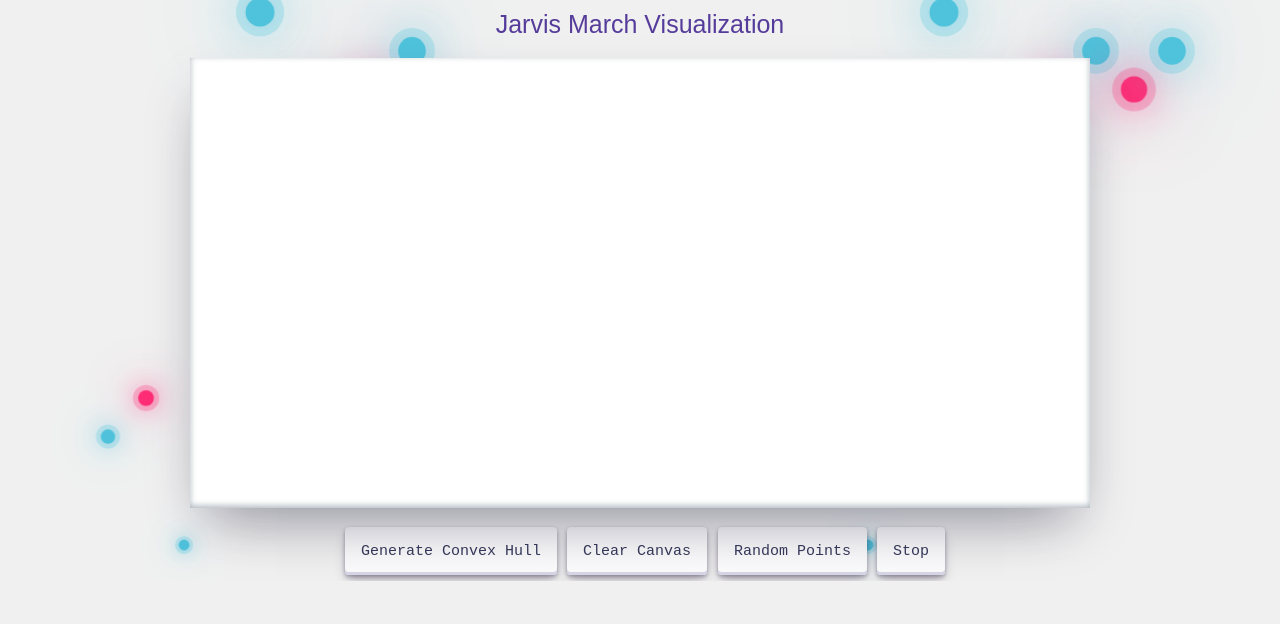
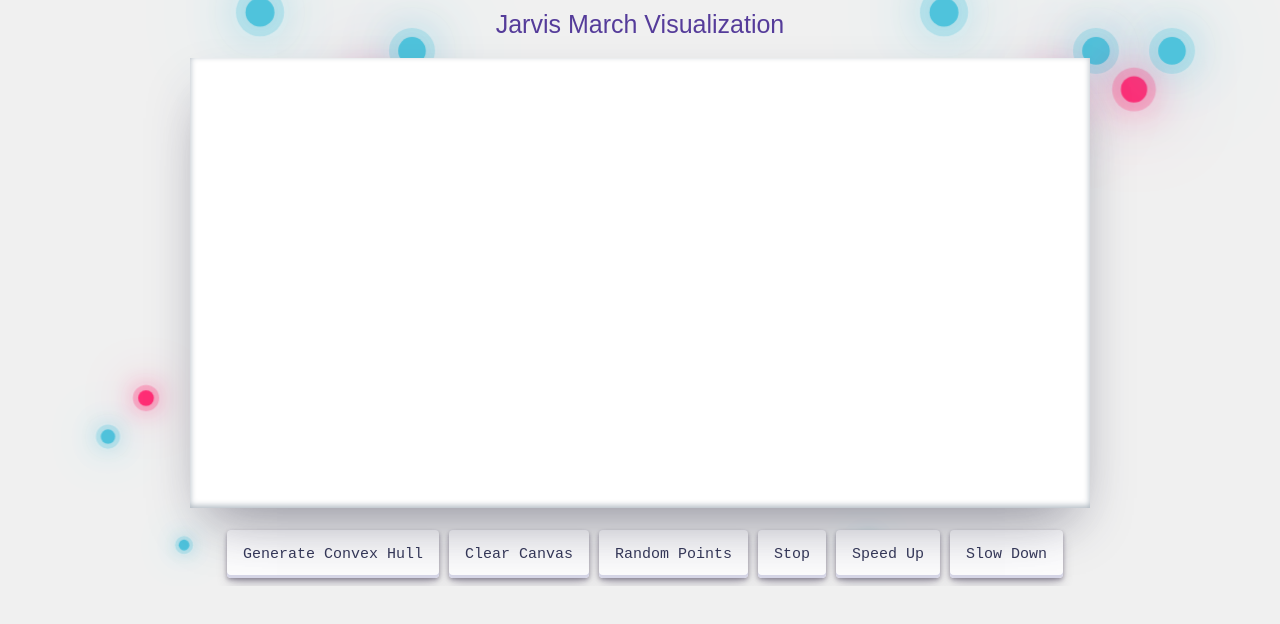
Before and after one commit to pavas23/Convex-Hull, a React (Create React App) app in the folder client/: page /Jarvis-March-Visualization in a window 1280 px wide. Shown: the top 624 px of the page. Built offline with nearby package versions, Linux system fonts and the light colour scheme.

Commit message:
speedup slowdown jarvis march

```diff
--- a/client/src/components/JarvisMarch.jsx
+++ b/client/src/components/JarvisMarch.jsx
@@ -2,11 +2,14 @@ import React, { useEffect, useState } from "react";
 import "../css/JarvisMarch.css";
 import computeConvexHull from "../algorithms/JarvisMarch";
 var start = {start:true}
+var speed = {speed : 60}
 function JarvisMarch() {
   const [points, setPoints] = useState([]);
   const [edges, setEdges] = useState([]);
   const [disable,setDisable] = useState(false)
   const [startBtn,setStartBtn] = useState(start.start)
+  const [speedUp,setSpeedUp] = useState(false)
+  const [slowDown,setSlowDown] = useState(false)
   function getStart() {
     return start
   }
@@ -100,13 +103,13 @@ function JarvisMarch() {
     }
   };
 
-  const getWaypoints = (edge) => {
+  const getWaypoints = (edge,obj) => {
     var dx = edge.p2.x - edge.p1.x;
     var dy = edge.p2.y - edge.p1.y;
     var waypts = [];
-    for (let i = 1; i <=60; i++) {
-      var x = edge.p1.x + (dx * i) /60;
-      var y = edge.p1.y + (dy * i) /60;
+    for (let i = 1; i <=obj.speed; i++) {
+      var x = edge.p1.x + (dx * i) /obj.speed;
+      var y = edge.p1.y + (dy * i) /obj.speed;
       waypts.push({ x: x, y: y });
     }
 
@@ -118,7 +121,7 @@ function JarvisMarch() {
       await sleep(1000)
     }
   }
-  const drawCanvas = async (obj) => {
+  const drawCanvas = async (startObj,speedObj) => {
     setDisable(true)
     console.log(points)
     const canvas = document.getElementById("canvas");
@@ -154,7 +157,7 @@ function JarvisMarch() {
         }
         finalTillNow.push(edge);
       }
-      var waypts = getWaypoints(edge);
+      var waypts = getWaypoints(edge,speedObj);
 
       for (let t = 1; t < waypts.length; t++) {
         ctx.lineWidth = 1
@@ -244,11 +247,11 @@ function JarvisMarch() {
 
       await sleep(500); // Adjust the delay time as needed
 
+      await stopExec(startObj)
       ctx.clearRect(0, 0, canvas.width, canvas.height);
       drawPoints(ctx);
       drawRemainingEdges(ctx, finalTillNow);
-      console.log(obj)
-      await stopExec(obj)
+      console.log(startObj)
 
     }
     setDisable(false)
@@ -323,7 +326,7 @@ const pauseAnimation = ()=>{
       <button onClick={() =>{
         start.start = true
         setStartBtn(true)
-         drawCanvas(start)
+         drawCanvas(start,speed)
 
       }
      } className="button-30" disabled={disable}>
@@ -339,15 +342,33 @@ const pauseAnimation = ()=>{
         console.log('clk',start)
         start.start = !start.start
         setStartBtn(!startBtn)
-        }} className="button-30" >
+        }} className="button-30"  >
        {startBtn ? 'Stop' : 'Start'}
       </button>
-      {/* <button onClick={playAnimation} className="redrawButton">
-       Play Animation
+      <button onClick={()=>{
+        if(speed.speed > 60) {
+          setSlowDown(false)
+          speed.speed = 60
+        }
+        else if (speed.speed > 20) {
+          speed.speed = 20
+          setSpeedUp(true)
+        }
+      }} className="button-30" disabled={speedUp}>
+       Speed Up
       </button>
-      <button onClick={pauseAnimation} className="redrawButton">
-       PauseAnimation
-      </button> */}
+      <button onClick={()=>{
+        if(speed.speed < 60) {
+          setSpeedUp(false)
+          speed.speed =60
+        }
+        else if(speed.speed< 150) {
+          setSlowDown(true)
+          speed.speed = 150
+        }
+      }} className="button-30" disabled={slowDown}>
+       Slow Down
+      </button>
       </div>
      </div>
 
```
